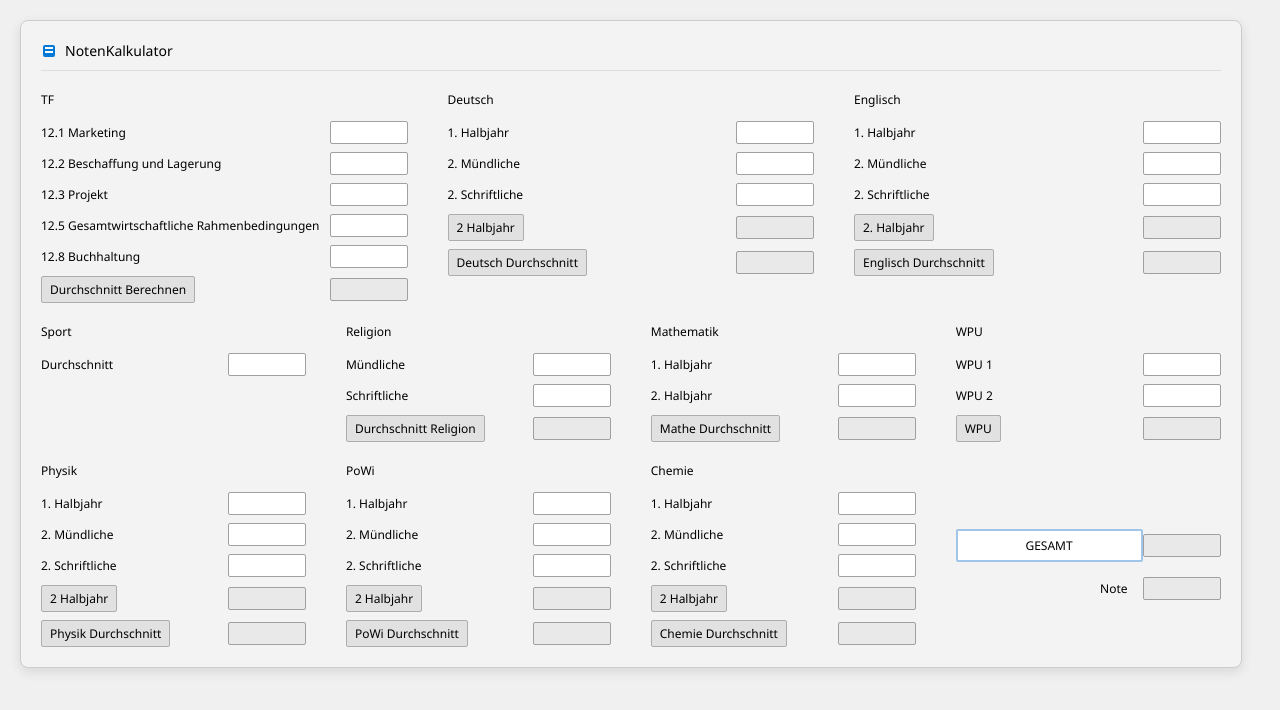
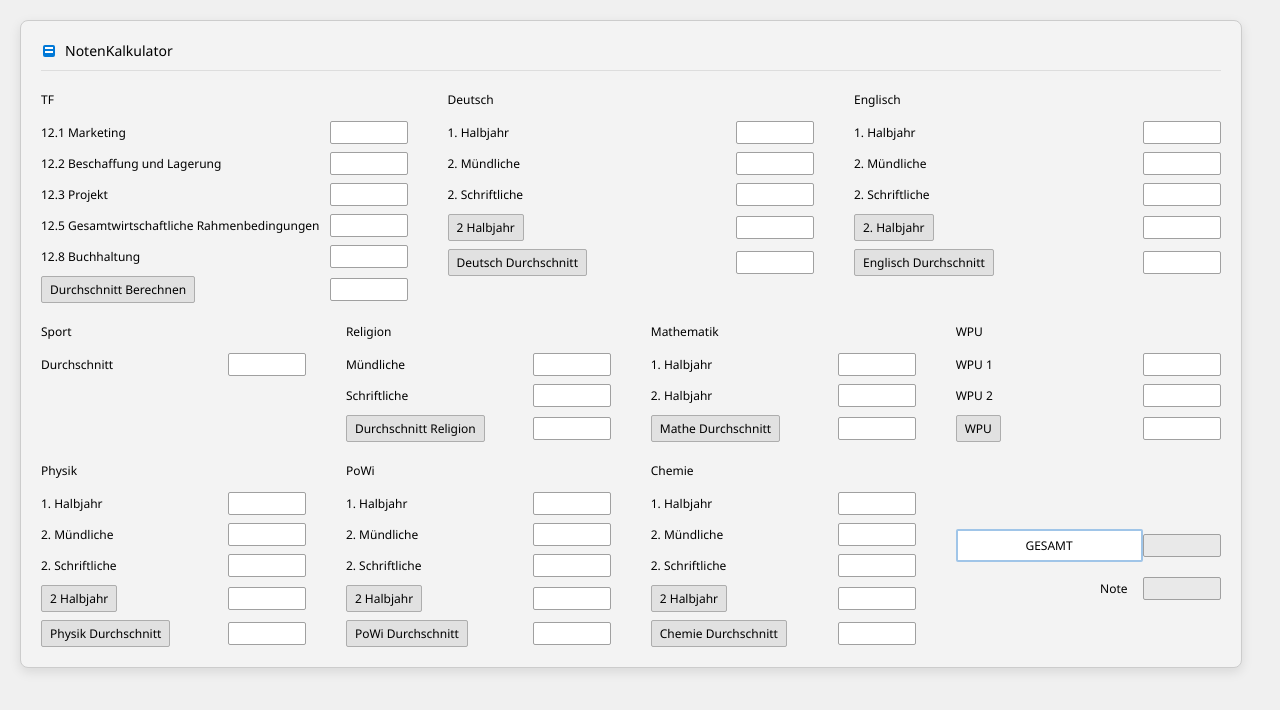
Before and after one commit to Paxenas/NotenKalkulator, a plain HTML site: page index.html in a window 1280 px wide. Drawn offline with Linux system fonts and the light colour scheme.

Commit message:
Update index.html
removed the read-only constraint

```diff
--- a/index.html
+++ b/index.html
@@ -148,7 +148,7 @@
             <div class="row"><label>12.8 Buchhaltung</label><input type="number" step="any" id="txtBuch"></div>
             <div class="row">
                 <button onclick="calcTF()">Durchschnitt Berechnen</button>
-                <input type="number" step="any" id="txtDurchTF" readonly>
+                <input type="number" step="any" id="txtDurchTF">
             </div>
         </div>
 
@@ -159,11 +159,11 @@
             <div class="row"><label>2. Schriftliche</label><input type="number" step="any" id="txtSchriftlicheDeu"></div>
             <div class="row">
                 <button onclick="calcSemDeu2()">2 Halbjahr</button>
-                <input type="number" step="any" id="txtSemDeu2" readonly>
+                <input type="number" step="any" id="txtSemDeu2">
             </div>
             <div class="row">
                 <button onclick="calcDurchDeu()">Deutsch Durchschnitt</button>
-                <input type="number" step="any" id="txtDurchDeu" readonly>
+                <input type="number" step="any" id="txtDurchDeu">
             </div>
         </div>
 
@@ -174,11 +174,11 @@
             <div class="row"><label>2. Schriftliche</label><input type="number" step="any" id="txtSchriftlicheEng"></div>
             <div class="row">
                 <button onclick="calcSemEng2()">2. Halbjahr</button>
-                <input type="number" step="any" id="txtSemEng2" readonly>
+                <input type="number" step="any" id="txtSemEng2">
             </div>
             <div class="row">
                 <button onclick="calcDurchEng()">Englisch Durchschnitt</button>
-                <input type="number" step="any" id="txtDurchEng" readonly>
+                <input type="number" step="any" id="txtDurchEng">
             </div>
         </div>
     </div>
@@ -195,7 +195,7 @@
             <div class="row"><label>Schriftliche</label><input type="number" step="any" id="txtSchriftlicheReli"></div>
             <div class="row">
                 <button onclick="calcDurchReli()">Durchschnitt Religion</button>
-                <input type="number" step="any" id="txtDurchReli" readonly>
+                <input type="number" step="any" id="txtDurchReli">
             </div>
         </div>
 
@@ -205,7 +205,7 @@
             <div class="row"><label>2. Halbjahr</label><input type="number" step="any" id="txtSemMat2"></div>
             <div class="row">
                 <button onclick="calcDurchMat()">Mathe Durchschnitt</button>
-                <input type="number" step="any" id="txtDurchMat" readonly>
+                <input type="number" step="any" id="txtDurchMat">
             </div>
         </div>
 
@@ -215,7 +215,7 @@
             <div class="row"><label>WPU 2</label><input type="number" step="any" id="txtSemWPU2"></div>
             <div class="row">
                 <button onclick="calcDurchWPU()">WPU</button>
-                <input type="number" step="any" id="txtDurchWPU" readonly>
+                <input type="number" step="any" id="txtDurchWPU">
             </div>
         </div>
     </div>
@@ -228,11 +228,11 @@
             <div class="row"><label>2. Schriftliche</label><input type="number" step="any" id="txtSchriftlichePhy"></div>
             <div class="row">
                 <button onclick="calcSemPhy2()">2 Halbjahr</button>
-                <input type="number" step="any" id="txtSemPhy2" readonly>
+                <input type="number" step="any" id="txtSemPhy2">
             </div>
             <div class="row">
                 <button onclick="calcDurchPhy()">Physik Durchschnitt</button>
-                <input type="number" step="any" id="txtDurchPhy" readonly>
+                <input type="number" step="any" id="txtDurchPhy">
             </div>
         </div>
 
@@ -243,11 +243,11 @@
             <div class="row"><label>2. Schriftliche</label><input type="number" step="any" id="txtSchriftlichePowi"></div>
             <div class="row">
                 <button onclick="calcSemPowi2()">2 Halbjahr</button>
-                <input type="number" step="any" id="txtSemPowi2" readonly>
+                <input type="number" step="any" id="txtSemPowi2">
             </div>
             <div class="row">
                 <button onclick="calcDurchPowi()">PoWi Durchschnitt</button>
-                <input type="number" step="any" id="txtDurchPowi" readonly>
+                <input type="number" step="any" id="txtDurchPowi">
             </div>
         </div>
 
@@ -258,11 +258,11 @@
             <div class="row"><label>2. Schriftliche</label><input type="number" step="any" id="txtSchriftlicheChe"></div>
             <div class="row">
                 <button onclick="calcSemChe2()">2 Halbjahr</button>
-                <input type="number" step="any" id="txtSemChe2" readonly>
+                <input type="number" step="any" id="txtSemChe2">
             </div>
             <div class="row">
                 <button onclick="calcDurchChe()">Chemie Durchschnitt</button>
-                <input type="number" step="any" id="txtDurchChe" readonly>
+                <input type="number" step="any" id="txtDurchChe">
             </div>
         </div>
 
```
